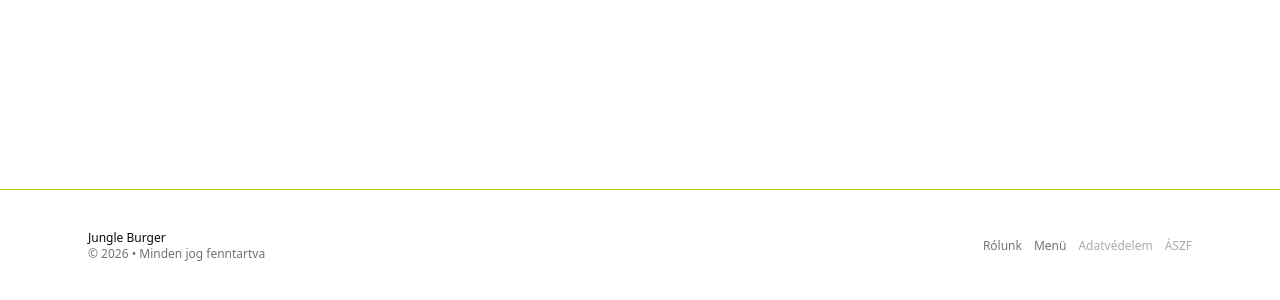
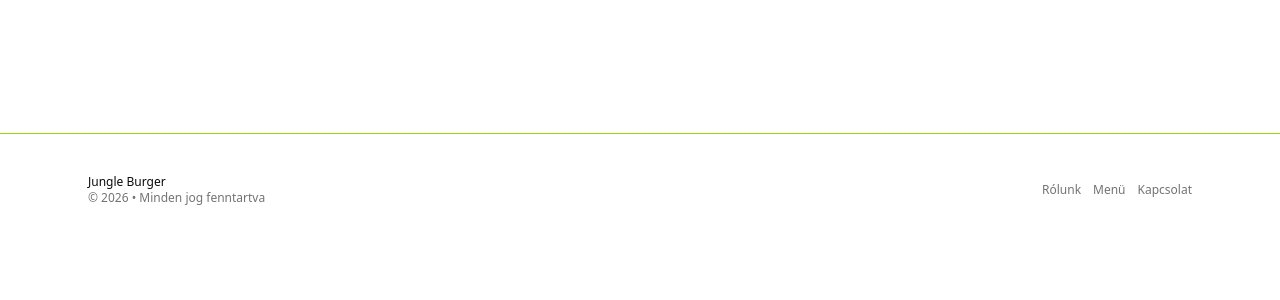
Before and after one commit to BlazsejKrisz/jungle-burger, a Next.js app: page / in a window 1280 px wide. Shown: the part 2863-3163 px from the top of the page. After the commit the page ends 3109 px from the top, so only its background shows below. Built offline with nearby package versions, Linux system fonts and the light colour scheme.

Commit message:
small text

```diff
--- a/components/faq.tsx
+++ b/components/faq.tsx
@@ -206,9 +206,9 @@ export default function Faq() {
           </div>
         </Card>
 
-        <p className="mt-10 text-center text-xs text-muted-foreground">
+        {/* <p className="mt-10 text-center text-xs text-muted-foreground">
           Jungle Burger • modern street-food • Budapest
-        </p>
+        </p> */}
       </div>
     </section>
   );
--- a/components/footer.tsx
+++ b/components/footer.tsx
@@ -17,8 +17,9 @@ export default function Footer() {
             <Link className="hover:text-foreground" href="/menu">
               Menü
             </Link>
-            <span className="opacity-60">Adatvédelem</span>
-            <span className="opacity-60">ÁSZF</span>
+             <Link className="hover:text-foreground" href="/kapcsolat">
+              Kapcsolat
+            </Link>
           </div>
         </div>
       </div>
--- a/components/navbar.tsx
+++ b/components/navbar.tsx
@@ -78,7 +78,7 @@ export default function Navbar({
                     </Link>
                   ))}
 
-                  <div className="mt-6 rounded-2xl border border-border bg-card/60 p-4 text-xs text-muted-foreground backdrop-blur">
+                  {/* <div className="mt-6 rounded-2xl border border-border bg-card/60 p-4 text-xs text-muted-foreground backdrop-blur">
                     <div className="flex items-center gap-2 text-foreground">
                       <Sparkles className="h-4 w-4 text-[var(--jungle)]" />
                       <span className="font-semibold">Jungle Burger</span>
@@ -87,7 +87,7 @@ export default function Navbar({
                       Street-food landing •{" "}
                       <span className="text-foreground">menü & vibe</span>
                     </div>
-                  </div>
+                  </div>*/}
                 </div>
               </SheetContent>
             </Sheet>
--- a/components/rolunk-client.tsx
+++ b/components/rolunk-client.tsx
@@ -62,9 +62,7 @@ export default function AboutPageContent() {
       <Card className="mt-8 overflow-hidden rounded-3xl border-3 bg-card">
         <div className="p-4">
           <div className="text-sm font-semibold">Hol találsz minket</div>
-          <div className="mt-1 text-xs text-muted-foreground">
-            (placeholder — cseréld majd pontos címre)
-          </div>
+
         </div>
 
         <div className="relative h-[360px] w-full">
@@ -78,9 +76,9 @@ export default function AboutPageContent() {
         </div>
       </Card>
 
-      <p className="mt-10 text-center text-xs text-muted-foreground">
+      {/* <p className="mt-10 text-center text-xs text-muted-foreground">
         Jungle Burger • modern street-food • Budapest
-      </p>
+      </p> */}
     </section>
   );
 }
```
